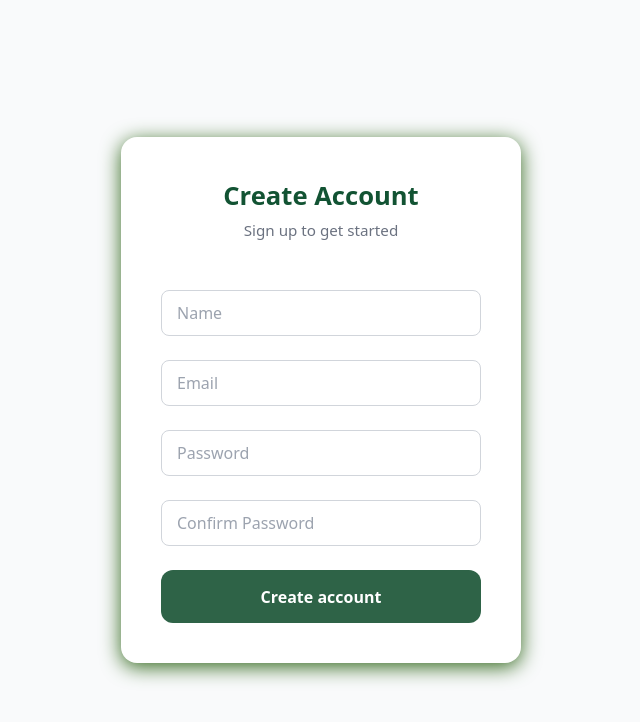
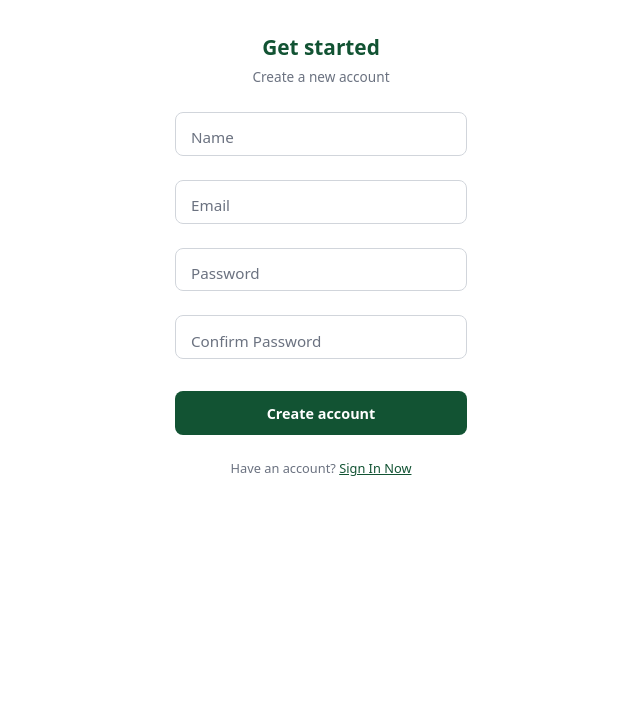
Before and after one commit to FredyHoyos/DiagnoSys, a Next.js app: page /auth/register in a window 1280 px wide. Shown: the top 722 px of the page, without its empty margins (319-959 px from the left). Built offline with nearby package versions, Linux system fonts and the light colour scheme.

Commit message:
register frontend

```diff
--- a/src/app/auth/register/page.tsx
+++ b/src/app/auth/register/page.tsx
@@ -4,7 +4,6 @@ import { useForm } from "react-hook-form";
 import { z } from "zod";
 import { zodResolver } from "@hookform/resolvers/zod";
 import { useState } from "react";
-import { useRouter } from "next/navigation";
 import styles from "./register.module.css";
 
 const schema = z
@@ -13,8 +12,10 @@ const schema = z
         email: z.string().email({ message: "Invalid email address" }),
         password: z
             .string()
-            .min(8, { message: "Password must be at least 8 characters" }),
-        confirmPassword: z.string(),
+            .min(8, "Password must be at least 8 characters")
+            .regex(/[A-Z]/, "Must contain at least one uppercase letter")
+            .regex(/[0-9]/, "Must contain at least one number"),
+            confirmPassword: z.string(),
     })
     .refine((data) => data.password === data.confirmPassword, {
         path: ["confirmPassword"],
@@ -23,9 +24,8 @@ const schema = z
 
 type FormData = z.infer<typeof schema>;
 
-export default function RegisterPage() {
-    const router = useRouter();
-    const [serverError, setServerError] = useState<string | null>(null);
+export default function RegisterPage({ onSwitch }: { onSwitch: () => void }) {
+    const [error, setError] = useState("");
     const [loading, setLoading] = useState(false);
     const [successPopup, setSuccessPopup] = useState(false);
 
@@ -33,17 +33,18 @@ export default function RegisterPage() {
         register,
         handleSubmit,
         formState: { errors },
+        reset,
     } = useForm<FormData>({
         resolver: zodResolver(schema),
     });
 
+
     async function onSubmit(data: FormData) {
-
-        setServerError(null);
+        setError("");
         setLoading(true);
 
         try {
-            const res = await fetch("/api/register", {
+            const res = await fetch("/api/auth/register", {
                 method: "POST",
                 headers: { "Content-Type": "application/json" },
                 body: JSON.stringify({
@@ -57,19 +58,19 @@ export default function RegisterPage() {
             const body: RegisterResponse = await res.json().catch(() => ({}));
 
             if (!res.ok) {
-                setServerError(body.error || "Server error");
+                setError(body.error || "Server error");
                 return;
             }
 
-            // Mostrar pop-up de éxito
             setSuccessPopup(true);
 
-            // Redirigir al login después de 2 segundos
             setTimeout(() => {
-                router.push("/auth/login");
-            }, 4000);
+                setSuccessPopup(false);
+                reset(undefined, { keepErrors: false, keepDirty: false, keepTouched: false });  // Limpiar el formulario
+                onSwitch(); // Cambiar a la vista de login
+            }, 3000);
         } catch {
-            setServerError("Could not connect to the server");
+            setError("Could not connect to the server");
         } finally {
             setLoading(false);
         }
@@ -83,9 +84,11 @@ export default function RegisterPage() {
                 className={styles.form}
             >
                 <div className={styles.header}>
-                    <h2 className={styles.title}>Create Account</h2>
-                    <p className={styles.subtitle}>Sign up to get started</p>
+                    <h2 className={styles.title}>Get started</h2>
+                    <p className={styles.subtitle}>Create a new account</p>
                 </div>
+
+                {/* Name */}
                 <div className={styles.inputGroup}>
                     <input
                         id="name"
@@ -99,6 +102,7 @@ export default function RegisterPage() {
                     {errors.name && <p className={styles.error}>{errors.name.message}</p>}
                 </div>
 
+                {/* Email */}
                 <div className={styles.inputGroup}>
                     <input
                         id="email"
@@ -109,11 +113,10 @@ export default function RegisterPage() {
                     <label htmlFor="email" className={styles.label}>
                         Email
                     </label>
-                    {errors.email && (
-                        <p className={styles.error}>{errors.email.message}</p>
-                    )}
+                    {errors.email && <p className={styles.error}>{errors.email.message}</p>}
                 </div>
 
+                {/* Password */}
                 <div className={styles.inputGroup}>
                     <input
                         id="password"
@@ -125,11 +128,10 @@ export default function RegisterPage() {
                     <label htmlFor="password" className={styles.label}>
                         Password
                     </label>
-                    {errors.password && (
-                        <p className={styles.error}>{errors.password.message}</p>
-                    )}
+                    {errors.password && <p className={styles.error}>{errors.password.message}</p>}
                 </div>
 
+                {/* Confirm Password */}
                 <div className={styles.inputGroup}>
                     <input
                         id="confirmPassword"
@@ -146,11 +148,23 @@ export default function RegisterPage() {
                     )}
                 </div>
 
-                {serverError && <p className={styles.serverError}>{serverError}</p>}
+                {error && <p className={styles.serverError}>{error}</p>}
 
+                {/* Submit Button */}
                 <button type="submit" disabled={loading} className={styles.button}>
                     {loading ? "Creating account..." : "Create account"}
                 </button>
+
+                {/* Aquí agregamos la parte nueva */}
+                <p className={styles.footerText}>
+                    Have an account?{" "}
+                    <button type="button" onClick={() => {
+                        reset(undefined, { keepErrors: false });
+                        onSwitch();
+                    }} className={styles.link}>
+                        Sign In Now
+                    </button>
+                </p>
             </form>
 
             {successPopup && (
--- a/src/app/auth/register/register.module.css
+++ b/src/app/auth/register/register.module.css
@@ -1,125 +1,173 @@
-/* Contenedor principal */
 .container {
+    width: 100%;
+    height: 100%;
     display: flex;
     justify-content: center;
     align-items: center;
-    height: 100vh;
-    padding: 1rem;
-    background: #f9fafb;
+    padding: 0.5rem;
+    box-sizing: border-box;
+    overflow-y: auto;
+    /* Permite scroll si es necesario */
 }
 
-/* Formulario */
 .form {
     display: flex;
     flex-direction: column;
-    gap: 1.5rem;
+    gap: 1rem;
+    /* Reducir gap aún más para register */
     background: white;
-    padding: 2.5rem;
+    padding: 1.5rem;
+    /* Reducir padding más para register */
     border-radius: 1rem;
-    box-shadow: 0 4px 20px rgb(51, 105, 30);
-    max-width: 400px;
     width: 100%;
+    max-width: 340px;
+    /* Más pequeño para register */
     box-sizing: border-box;
+    max-height: 100%;
+    /* No exceder la altura del contenedor */
+    overflow-y: auto;
+    /* Scroll interno si es necesario */
 }
 
 .header {
     text-align: center;
-    margin-bottom: 1.5rem;
+    margin-bottom: 0.5rem;
+    /* Reducir margen */
 }
 
 .title {
-    font-size: 1.6rem;
+    font-size: 1.3rem;
+    /* Más pequeño para register */
     font-weight: 700;
     color: #125333;
-    /* gray-900 */
+    margin-bottom: 0.25rem;
 }
 
 .subtitle {
-    font-size: 0.95rem;
+    font-size: 0.85rem;
     color: #6b7280;
-    /* gray-500 */
-    margin-top: 0.25rem;
 }
 
-
-/* Grupo de input con label flotante */
 .inputGroup {
     position: relative;
     display: flex;
     flex-direction: column;
+    margin-bottom: 0.5rem;
+    /* Espacio consistente */
 }
 
-/* Input */
 .input {
     width: 100%;
-    padding: 1rem 0.75rem 0.25rem 0.75rem;
+    padding: 0.9rem 0.75rem 0.3rem 0.75rem;
+    /* Reducir padding vertical */
     border: 1px solid #d1d5db;
     border-radius: 0.5rem;
-    font-size: 1rem;
+    font-size: 0.95rem;
+    /* Texto más pequeño */
     background: white;
-    transition: border-color 0.2s ease, box-shadow 0.2s ease;
+    transition: border-color 0.2s ease;
 }
 
 .input:focus {
-    border-color: #33691E;
-    box-shadow: 0 0 0 3px rgba(99, 102, 241, 0.2);
     outline: none;
+    border-color: #125333;
 }
 
-/* Label flotante */
 .label {
     position: absolute;
-    top: 50%;
     left: 0.75rem;
-    transform: translateY(-50%);
+    top: 0.9rem;
+    /* Ajustar posición */
+    font-size: 0.95rem;
+    color: #6b7280;
+    transition: all 0.2s ease;
+    pointer-events: none;
     background: white;
     padding: 0 0.25rem;
-    color: #9ca3af;
-    font-size: 1rem;
-    pointer-events: none;
-    transition: all 0.2s ease;
 }
 
 .input:focus+.label,
 .input:not(:placeholder-shown)+.label {
-    top: 0.4rem;
-    font-size: 0.75rem;
-    color: #33691E;
+    top: -0.4rem;
+    font-size: 0.7rem;
+    color: #125333;
 }
 
-/* Errores */
 .error {
     color: #dc2626;
-    font-size: 0.8rem;
-    margin-top: 0.25rem;
+    font-size: 0.75rem;
+    /* Texto de error más pequeño */
+    margin-top: 0.2rem;
+    line-height: 1.2;
+    position: absolute;
+    /* Posición absoluta para no expandir */
+    bottom: -1.2rem;
+    /* Posicionar debajo del input */
+    left: 0;
+    right: 0;
 }
 
 .serverError {
     color: #dc2626;
+    font-size: 0.8rem;
     text-align: center;
-    margin-top: -0.5rem;
+    padding: 0.4rem;
+    background: #fef2f2;
+    border-radius: 0.5rem;
+    margin: 0.5rem 0;
+    line-height: 1.3;
 }
 
-/* Botón */
+.success {
+    color: #16a34a;
+    /* verde éxito */
+    font-size: 0.9rem;
+    margin-top: 0.5rem;
+    text-align: left;
+}
+
 .button {
-    background: #2E6347;
+    background: #125333;
     color: white;
-    padding: 0.9rem;
-    border-radius: 0.75rem;
+    padding: 0.7rem 1rem;
+    /* Reducir padding */
+    border-radius: 0.5rem;
+    border: none;
     font-weight: 600;
-    font-size: 1rem;
+    font-size: 0.9rem;
+    /* Texto más pequeño */
+    cursor: pointer;
     transition: background 0.2s ease;
-    border: none;
-    cursor: pointer;
+    margin-top: 0.5rem;
 }
 
 .button:hover {
-    background: #265239;
+    background: #0f3f29;
 }
 
 .button:disabled {
     background: #9ca3af;
     cursor: not-allowed;
+}
+
+.footerText {
+    text-align: center;
+    font-size: 0.8rem;
+    color: #6b7280;
+    margin-top: 0.5rem;
+}
+
+.link {
+    background: none;
+    border: none;
+    color: #125333;
+    text-decoration: underline;
+    cursor: pointer;
+    font-size: 0.8rem;
+}
+
+.link:hover {
+    color: #0f3f29;
 }
 
 /* Pop-up overlay */
@@ -146,7 +194,7 @@
 .popup h3 {
     font-size: 1.3rem;
     font-weight: 700;
-    color: #125333;
+    color: #2E6347;
     margin-bottom: 0.5rem;
 }
 
@@ -170,16 +218,15 @@
 }
 
 
-/* Responsivo: móviles */
+/* Responsivo móviles */
 @media (max-width: 480px) {
     .form {
-        padding: 1.5rem;
-        border-radius: 0.75rem;
+        padding: 1.2rem;
+        gap: 0.8rem;
     }
 
-    .button {
-        font-size: 0.9rem;
-        padding: 0.7rem;
+    .title {
+        font-size: 1.2rem;
     }
 
     .input {
@@ -187,10 +234,3 @@
         padding: 0.8rem 0.7rem 0.3rem 0.7rem;
     }
 }
-
-/* Responsivo: tablets */
-@media (max-width: 768px) {
-    .form {
-        max-width: 90%;
-    }
-}
```
